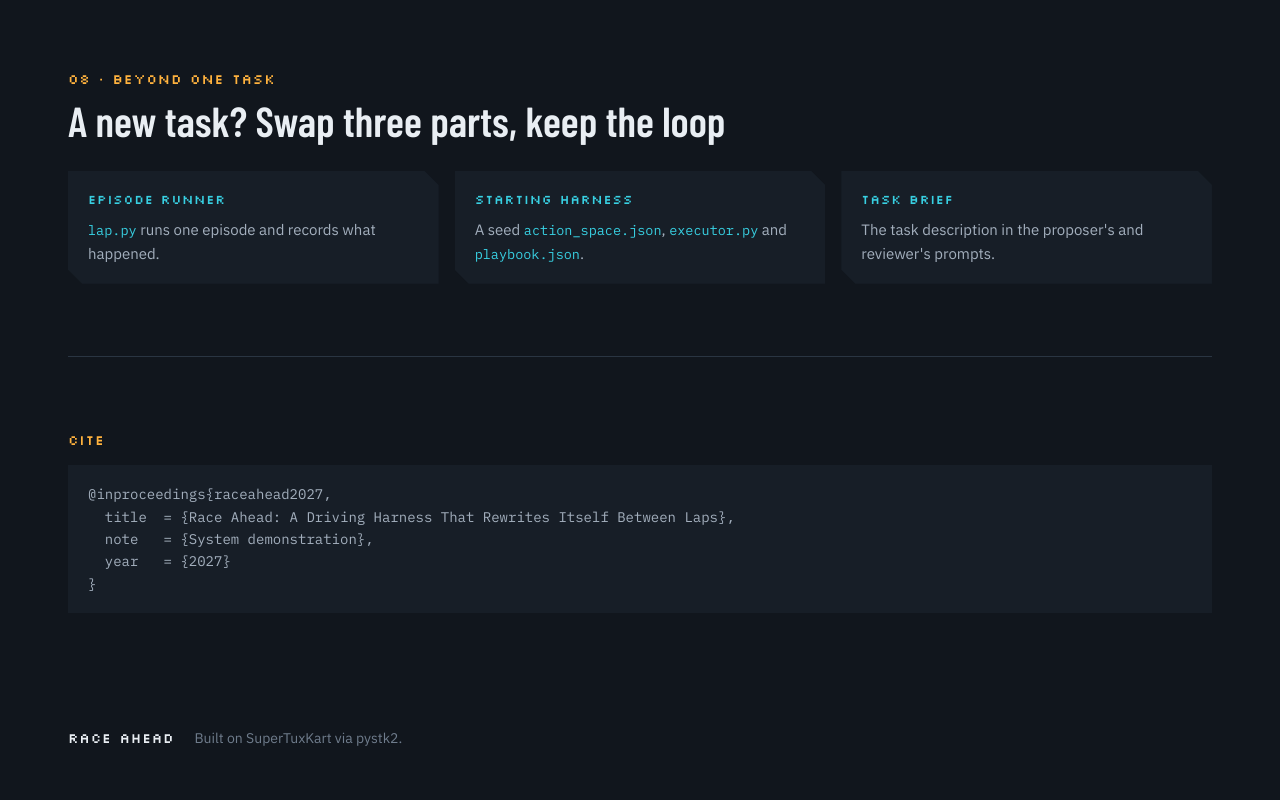
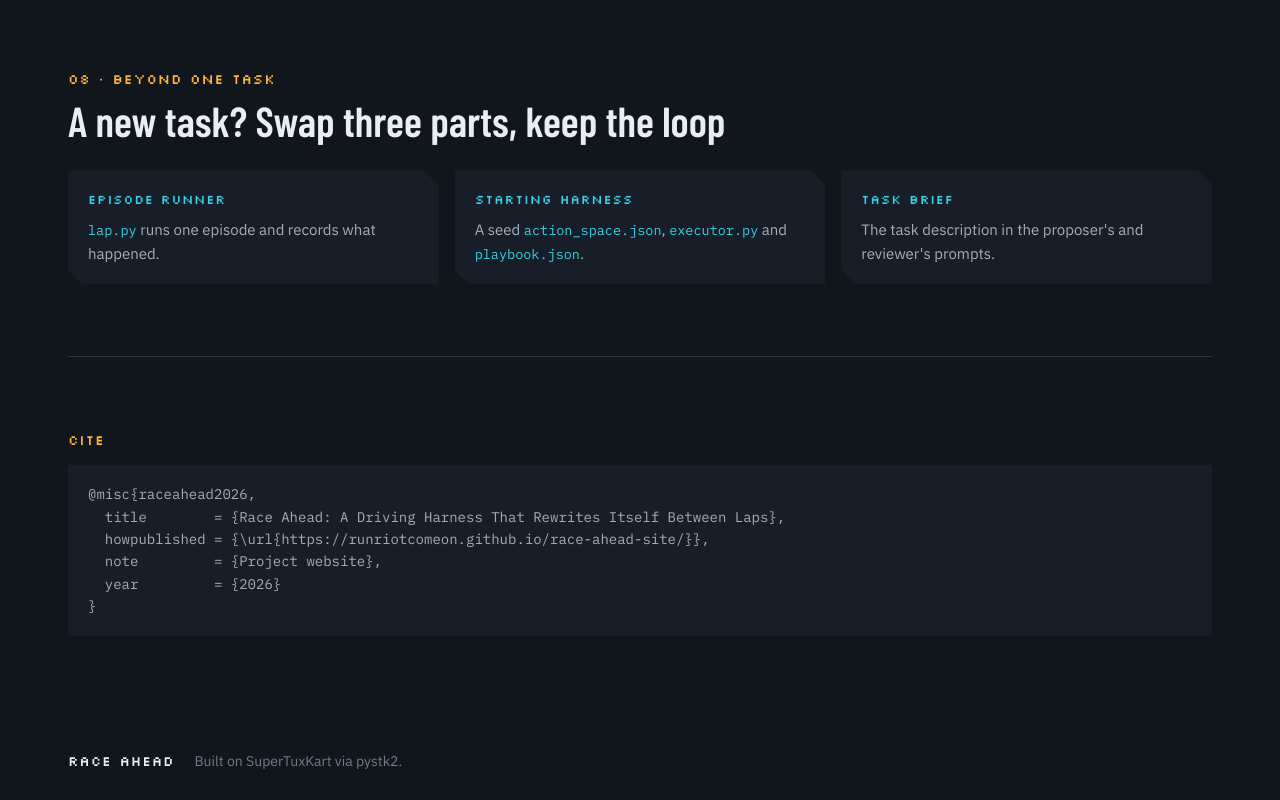
Before and after one commit to RunRiotComeOn/race-ahead-site, a plain HTML site: page index.html in a window 1280 px wide. Shown: the part 7083-7883 px from the top of the page. Before the commit the page ends 7861 px from the top, so only its background shows below. Drawn offline with Linux system fonts and the light colour scheme.

Commit message:
Cite the project website as @misc for now
Co-Authored-By: Claude Opus 5.5 <noreply@anthropic.com>

```diff
--- a/index.html
+++ b/index.html
@@ -117,10 +117,11 @@
 
 <section id="cite">
   <p class="kicker px">Cite</p>
-  <pre class="bib">@inproceedings{raceahead2027,
-  title  = {Race Ahead: A Driving Harness That Rewrites Itself Between Laps},
-  note   = {System demonstration},
-  year   = {2027}
+  <pre class="bib">@misc{raceahead2026,
+  title        = {Race Ahead: A Driving Harness That Rewrites Itself Between Laps},
+  howpublished = {\url{https://runriotcomeon.github.io/race-ahead-site/}},
+  note         = {Project website},
+  year         = {2026}
 }</pre>
 </section>
 </main>
```
